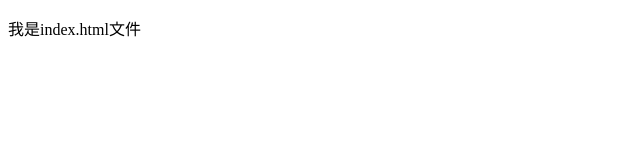
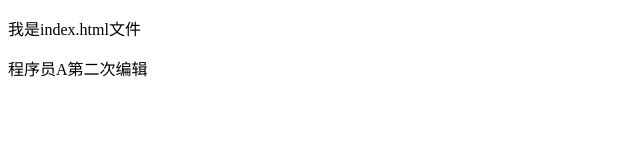
Before and after one commit to MmaiTi-Z/git-demo, a plain HTML site: page index.html in a window 1280 px wide. Shown: the whole page, without its empty margins (0-640 px from the left). Drawn offline with Linux system fonts and the light colour scheme.

Commit message:
程序员A第二次提交

```diff
--- a/index.html
+++ b/index.html
@@ -9,6 +9,7 @@
 
 <body>
     <p>我是index.html文件</p>
+    <p>程序员A第二次编辑</p>
 </body>
 
 </html>
```
